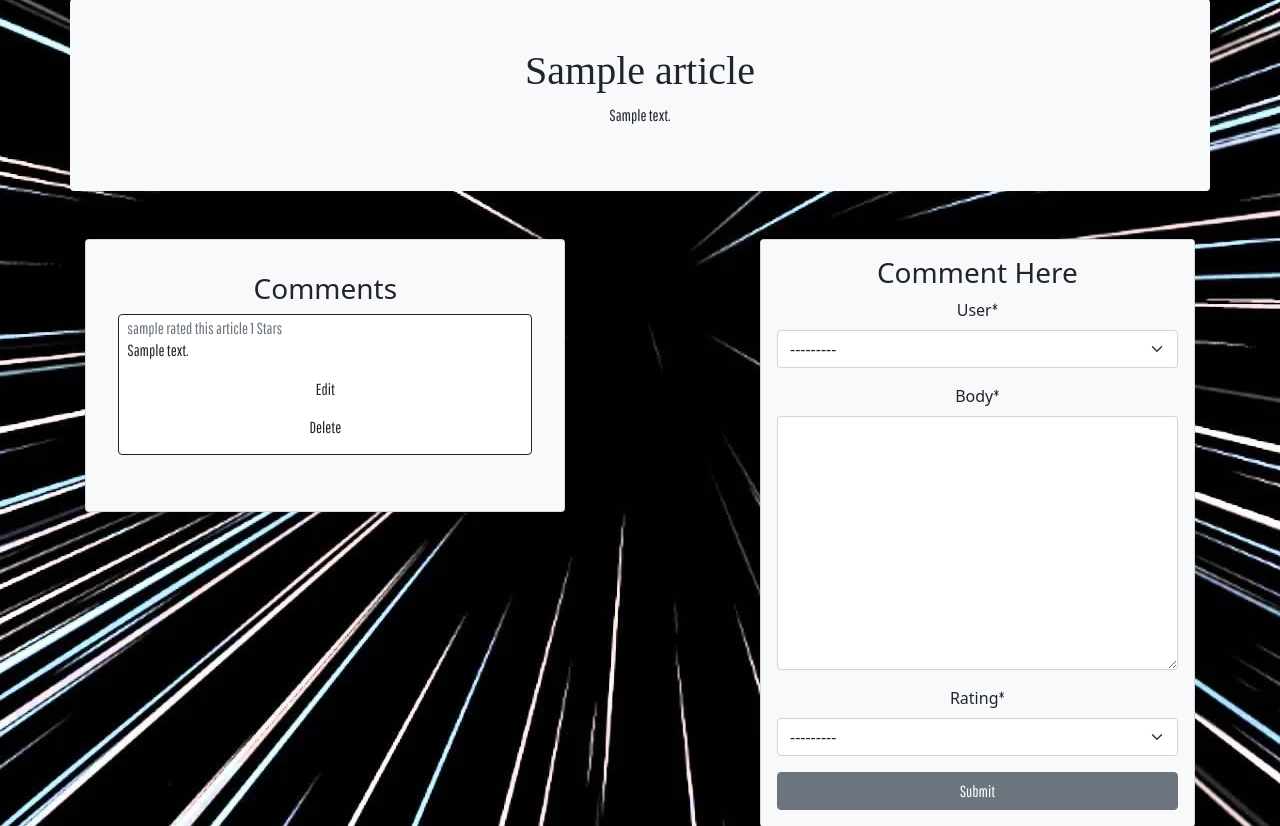
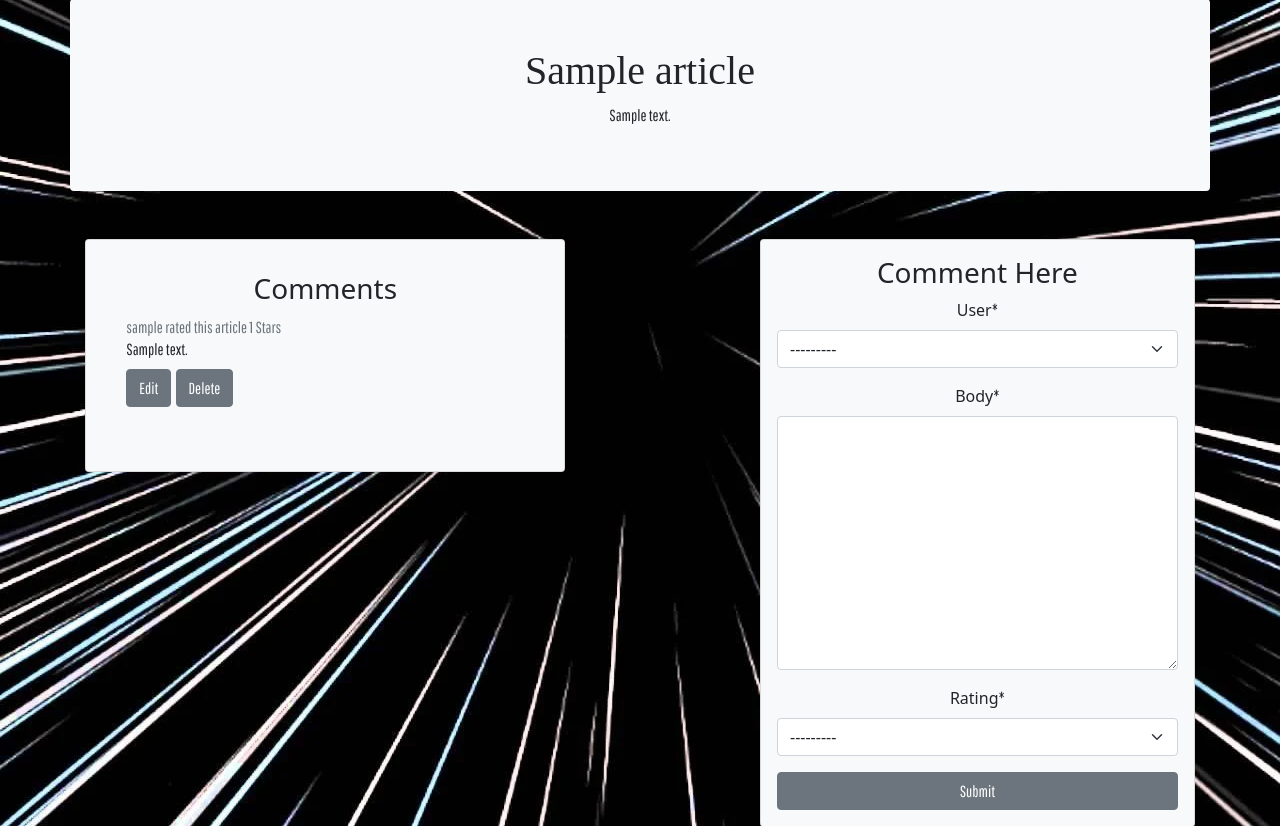
Before and after one commit to BryonyRBlack/christie_restaurant, a Django app: a page that uses news/templates/news/article_detail.html in a window 1280 px wide. Shown: the part 105-931 px from the top of the page. Run offline with Django 4.2, Linux system fonts and the light colour scheme; a user stored in the database is signed in; tables that the repository leaves empty hold one stand-in row (values such as "Sample post"); some libraries are stand-ins or nearby versions; some web fonts are replaced.

Commit message:
Fix button display for logged in user

```diff
--- a/news/templates/news/article_detail.html
+++ b/news/templates/news/article_detail.html
@@ -25,19 +25,18 @@
         <div class="card-body">
             <h3 class="text-center">Comments</h3>
                 {% for comment in comments %}
-                <div class="comments p-2 card border-dark mb-4">
+                <div class="comments p-2 card-body border-dark mb-4 ">
                     <h6 class="card-subtitle text-muted card-text">{{ comment.user }} rated this article
                     {{ comment.rating }} Stars</h6>
                     <p class="card-title review-titles" id="comment{{ comment.id }}">{{ comment.body }}</p>
                     {% if user.is_authenticated and comment.user == user %}
-                    <button class="btn edit-btn" data-comment_id="{{ comment.id }}">Edit</button>
-                    <button class="btn del-btn" data-comment_id="{{ comment.id }}">Delete</button>
+                    <button class="btn btn-secondary edit-btn" data-comment_id="{{ comment.id }}">Edit</button>
+                    <button class="btn btn-secondary del-btn" data-comment_id="{{ comment.id }}">Delete</button>
                     {% endif %}
             </div>
             {% endfor %}
         </div>
     </div>
-
 <!--This allows the user to comment on the story. They must be logged in. They can leave a message and a rating-->
 
 <div class="forms card bg-light form p-3 text-center col-md-4 mt-5 mb-5" id="comment-form" style="max-width: 30rem;">
```
